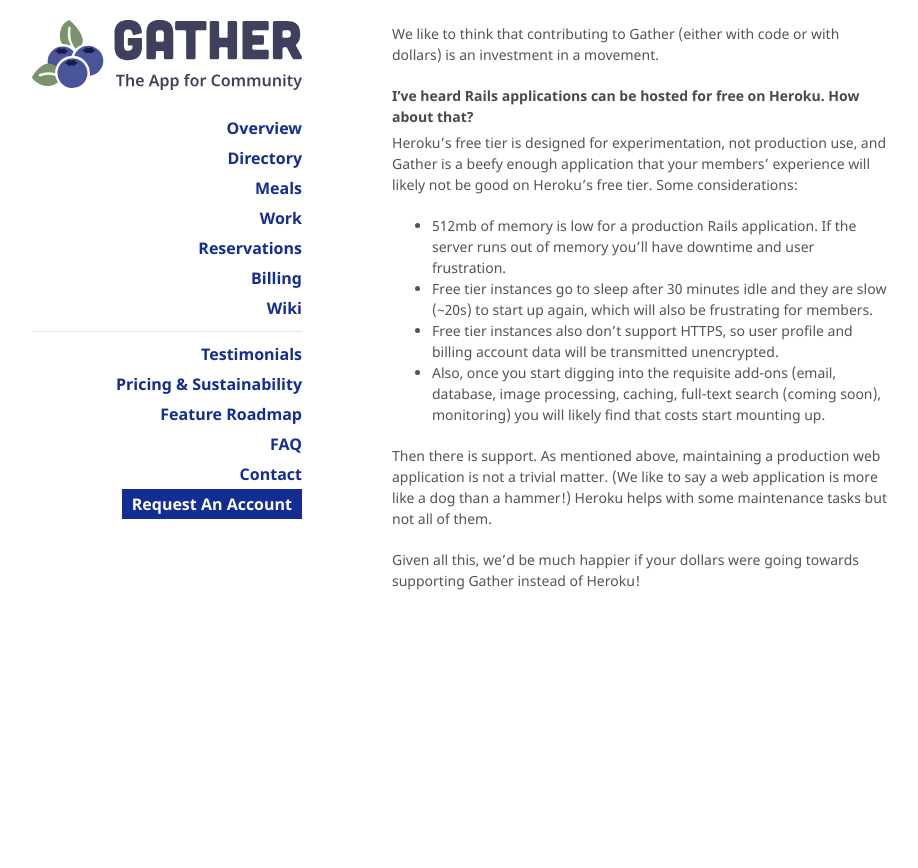
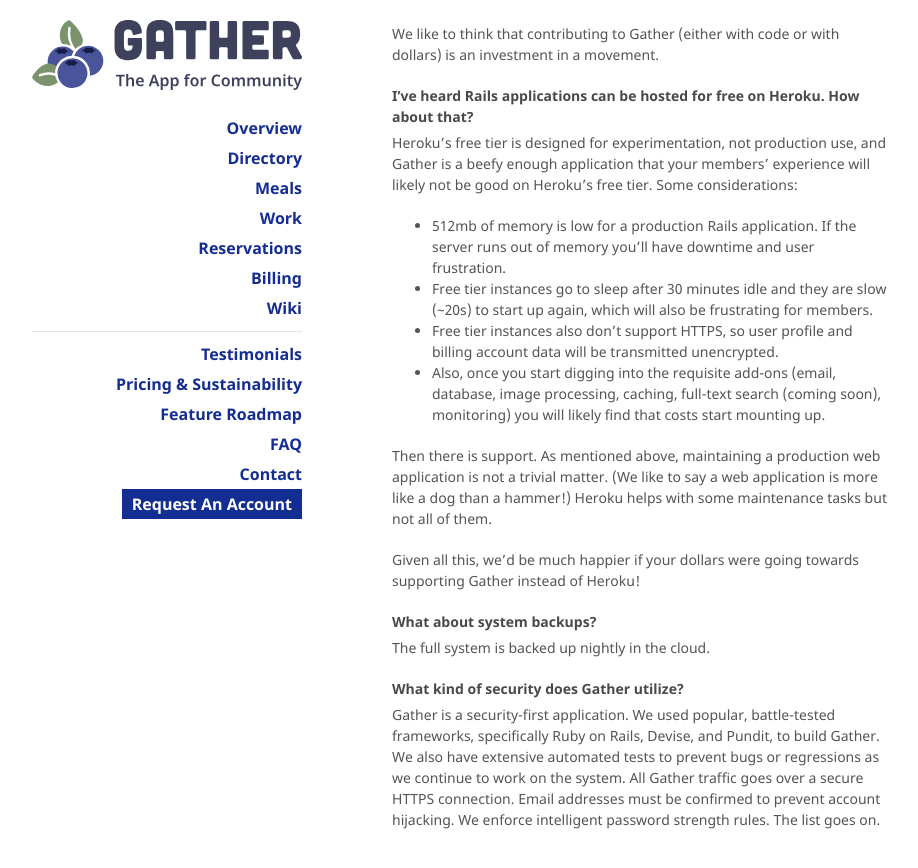
Before and after one commit to sassafrastech/gather-docs, a Jekyll site: the page built from faq.md, in a window 1280 px wide and 900 px high, scrolled down 2804 px. Shown: the top 868 px of the window, without its empty margins (178-1096 px from the left). Built offline with Jekyll 4.4.1, drawn with Linux system fonts in a browser that asks for light colours; nearby versions of some CDN libraries; our own code applies the rules of GitHub Pages for plain Markdown files; before the commit the page ends 3465 px from its top, so only the background shows below that.

Commit message:
Update technical.md
Added backups, security FAQs from email responses

```diff
--- a/_includes/faqs/technical.md
+++ b/_includes/faqs/technical.md
@@ -47,3 +47,11 @@ Heroku's free tier is designed for experimentation, not production use, and Gath
 Then there is support. As mentioned above, maintaining a production web application is not a trivial matter. (We like to say a web application is more like a dog than a hammer!) Heroku helps with some maintenance tasks but not all of them.
 
 Given all this, we'd be much happier if your dollars were going towards supporting Gather instead of Heroku!
+
+#### What about system backups?
+
+The full system is backed up nightly in the cloud.
+
+#### What kind of security does Gather utilize?
+
+Gather is a security-first application. We used popular, battle-tested frameworks, specifically Ruby on Rails, Devise, and Pundit, to build Gather. We also have extensive automated tests to prevent bugs or regressions as we continue to work on the system. All Gather traffic goes over a secure HTTPS connection. Email addresses must be confirmed to prevent account hijacking. We enforce intelligent password strength rules. The list goes on.
```
